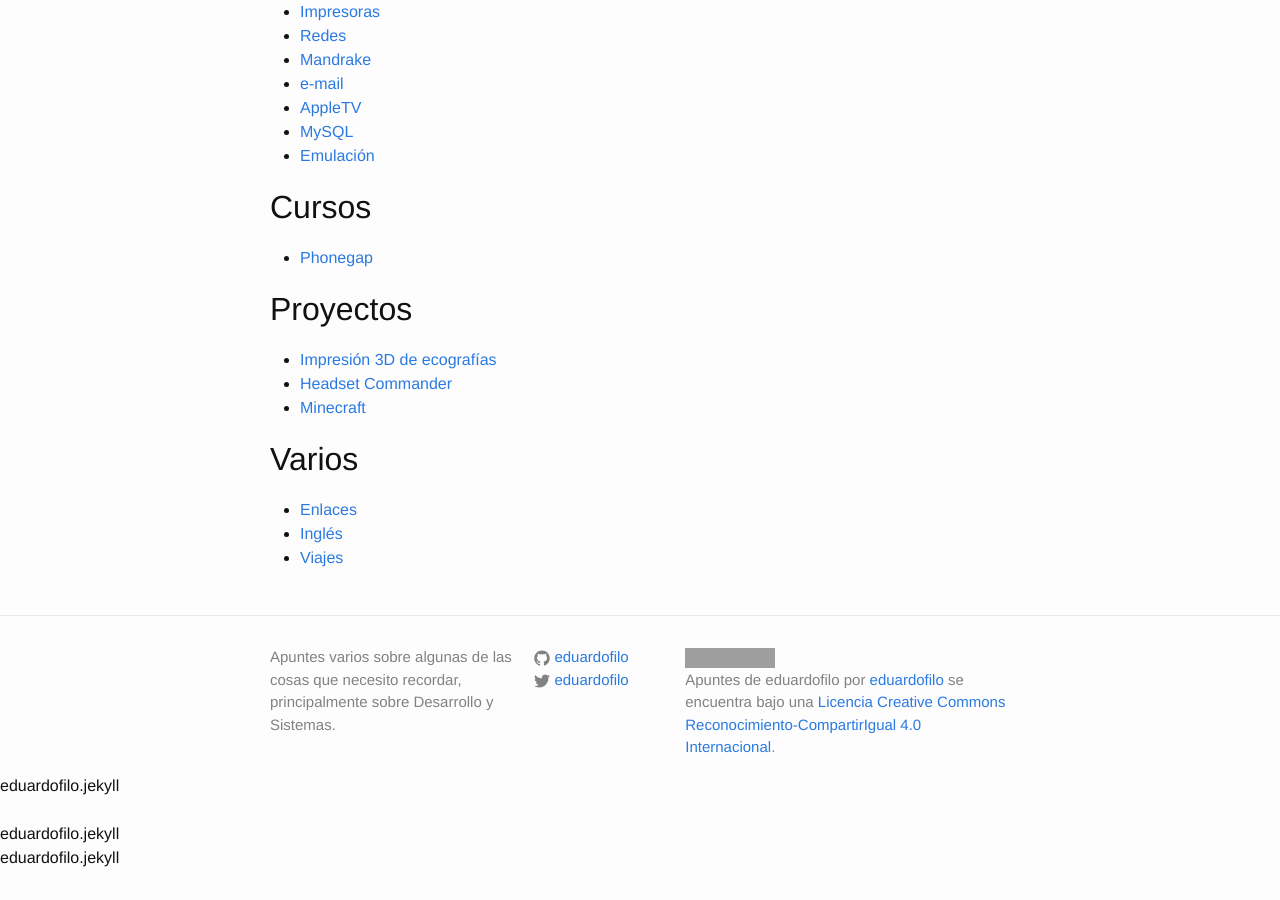
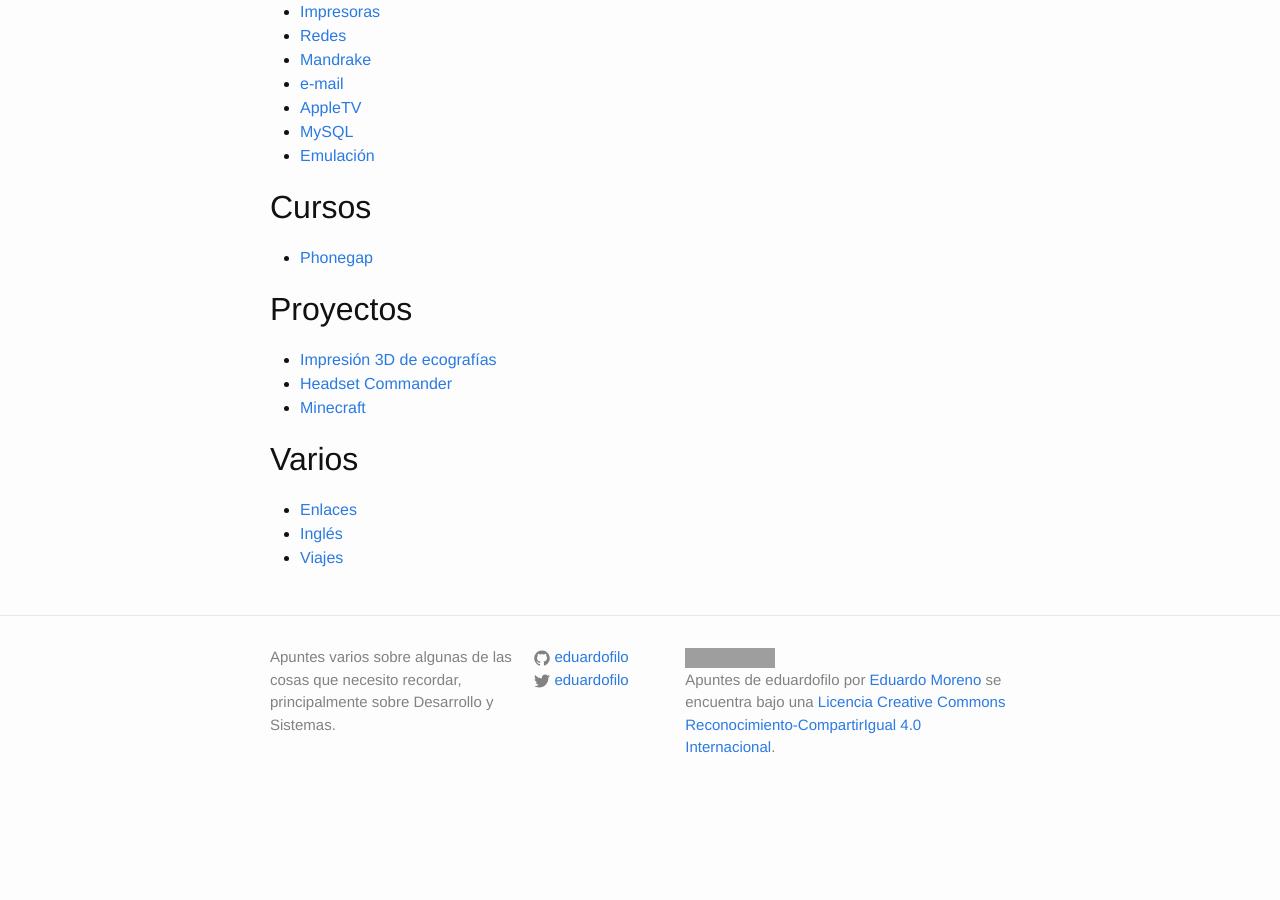
Before and after one commit to eduardofilo/eduardofilo.jekyll, a Jekyll site: the page built from index.md, in a window 1280 px wide and 900 px high, scrolled down 905 px. Built offline with Jekyll 4.4.1, drawn with Linux system fonts in a browser that asks for light colours; Markdown is read by kramdown in place of the engine named in the settings; after the commit the page ends 1709 px from its top, so only the background shows below that; grey boxes are pictures that could not be loaded.

Commit message:
Modificación pie de página.

```diff
--- a/_config.yml
+++ b/_config.yml
@@ -1,5 +1,6 @@
 # Site settings
 title: Apuntes de eduardofilo
+owner: Eduardo Moreno
 email: hmitsurugi@gmail.com
 description: > # this means to ignore newlines until "baseurl:"
   Apuntes varios sobre algunas de las cosas que necesito recordar,
--- a/_includes/footer.html
+++ b/_includes/footer.html
@@ -41,10 +41,10 @@
       </div>
 
       <div class="footer-col  footer-col-3">
-        <a rel="license" href="http://creativecommons.org/licenses/by-sa/4.0/"><img alt="Licencia de Creative Commons" style="border-width:0" src="https://i.creativecommons.org/l/by-sa/4.0/88x31.png" /></a><br /><span xmlns:dct="http://purl.org/dc/terms/" property="dct:title">{{ site.title }}</span> por <a xmlns:cc="http://creativecommons.org/ns#" href="https://twitter.com/{{ site.twitter_username }}" property="cc:attributionName" rel="cc:attributionURL">{{ site.github.owner_name }}</a> se encuentra bajo una <a rel="license" href="http://creativecommons.org/licenses/by-sa/4.0/">Licencia Creative Commons Reconocimiento-CompartirIgual 4.0 Internacional</a>.
+        <a rel="license" href="http://creativecommons.org/licenses/by-sa/4.0/"><img alt="Licencia de Creative Commons" style="border-width:0" src="https://i.creativecommons.org/l/by-sa/4.0/88x31.png" /></a><br /><span xmlns:dct="http://purl.org/dc/terms/" property="dct:title">{{ site.title }}</span> por <a xmlns:cc="http://creativecommons.org/ns#" href="https://twitter.com/{{ site.twitter_username }}" property="cc:attributionName" rel="cc:attributionURL">{{ site.owner }}</a> se encuentra bajo una <a rel="license" href="http://creativecommons.org/licenses/by-sa/4.0/">Licencia Creative Commons Reconocimiento-CompartirIgual 4.0 Internacional</a>.
       </div>
     </div>
 
   </div>
-{{ site.github.project_title }}<br>{{ site.github.project_tagline }}<br>{{ site.github.repository_name }}<br>{{ site.github.repository_name }}<br>
+
 </footer>
```
